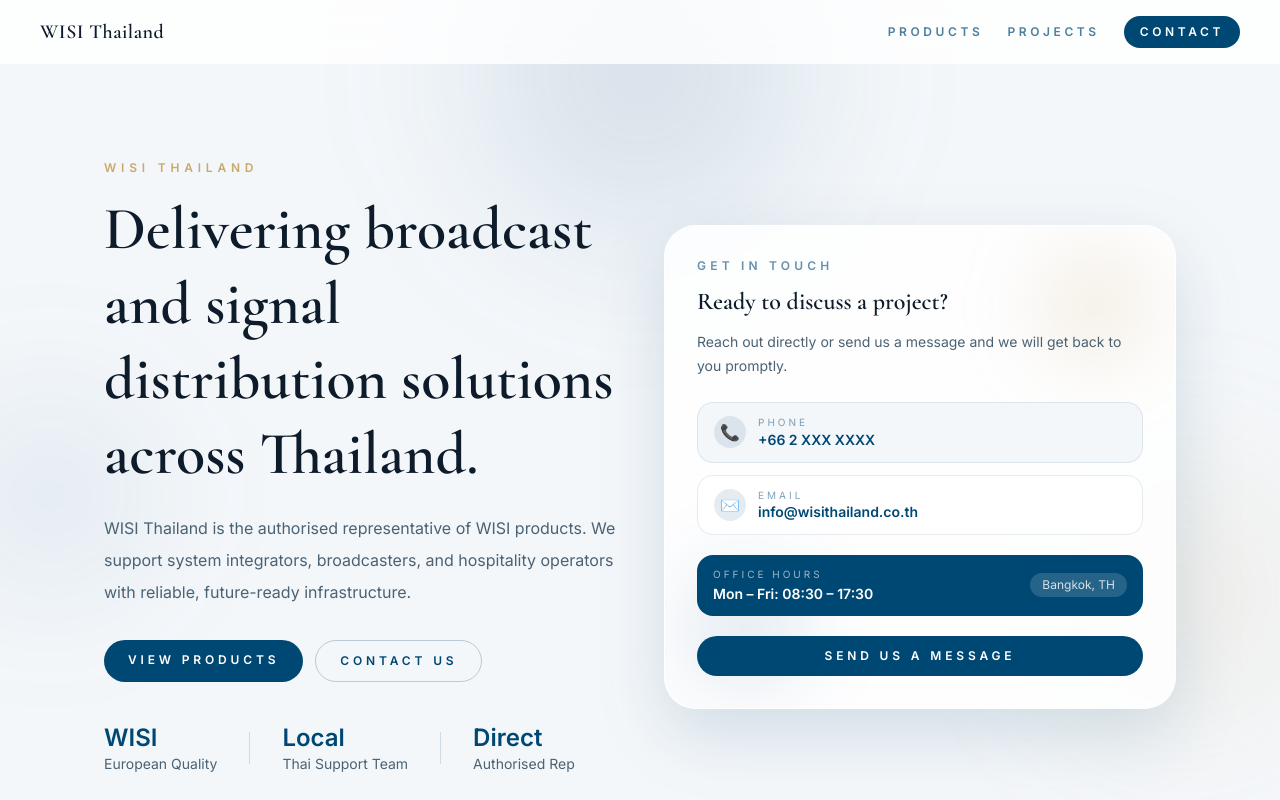
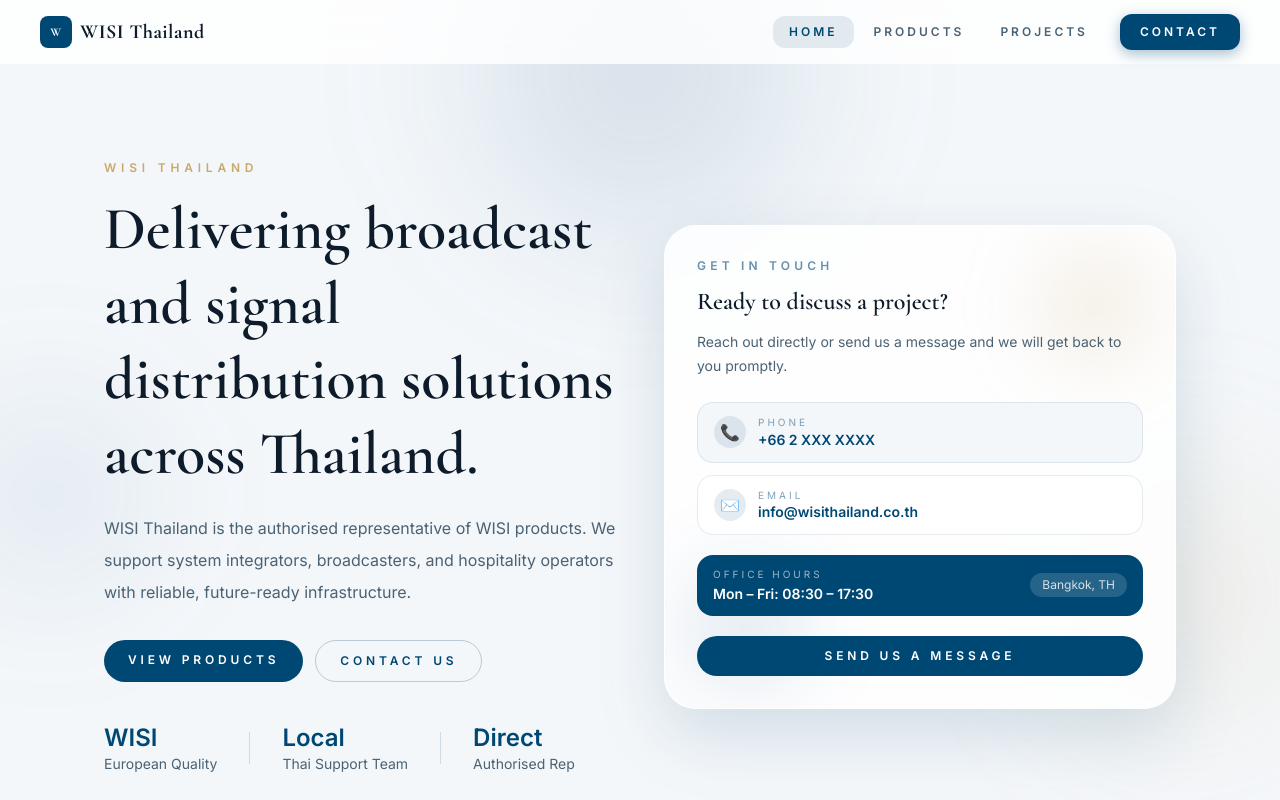
Before and after one commit to IthChanakijkamjorn/WISI-THAILAND, a Next.js app: page / in a window 1280 px wide. Shown: the top 800 px of the page. Built offline with nearby package versions, Linux system fonts and the light colour scheme.

Commit message:
Restyle header with mobile hamburger menu and Home link

```diff
--- a/src/app/_components/site-header.js
+++ b/src/app/_components/site-header.js
@@ -1,17 +1,128 @@
+"use client";
+
+import { useState, useEffect } from "react";
 import Link from "next/link";
+import { usePathname } from "next/navigation";
 import { cormorant } from "./brand-fonts";
 
+const navLinks = [
+  { href: "/", label: "Home" },
+  { href: "/products", label: "Products" },
+  { href: "/projects", label: "Projects" },
+  { href: "/contact", label: "Contact" },
+];
+
 export default function SiteHeader() {
+  const [open, setOpen] = useState(false);
+  const [scrolled, setScrolled] = useState(false);
+  const pathname = usePathname();
+
+  useEffect(() => {
+    const onScroll = () => setScrolled(window.scrollY > 10);
+    window.addEventListener("scroll", onScroll);
+    return () => window.removeEventListener("scroll", onScroll);
+  }, []);
+
+  // Close menu on route change
+  useEffect(() => { setOpen(false); }, [pathname]);
+
+  // Lock body scroll when menu is open
+  useEffect(() => {
+    document.body.style.overflow = open ? "hidden" : "";
+    return () => { document.body.style.overflow = ""; };
+  }, [open]);
+
   return (
-    <header className="fixed inset-x-0 top-0 z-50 flex h-16 items-center justify-between border-b border-white/40 bg-white/80 px-6 backdrop-blur-md sm:px-10">
-      <Link href="/" className={`${cormorant.className} text-xl font-semibold text-[#0D1B2A] tracking-wide`}>
-        WISI Thailand
-      </Link>
-      <nav className="flex items-center gap-6 text-xs font-semibold uppercase tracking-[0.3em] text-[#004874]/70">
-        <Link href="/products" className="transition hover:text-[#004874]">Products</Link>
-        <Link href="/projects" className="transition hover:text-[#004874]">Projects</Link>
-        <Link href="/contact" className="rounded-full bg-[#004874] px-4 py-2 text-white transition hover:bg-[#003558]">Contact</Link>
-      </nav>
-    </header>
+    <>
+      <header
+        className={`fixed inset-x-0 top-0 z-50 transition-all duration-300 ${
+          scrolled
+            ? "bg-white/95 shadow-[0_2px_24px_rgba(0,72,116,0.10)] backdrop-blur-md"
+            : "bg-white/80 backdrop-blur-md"
+        }`}
+      >
+        <div className="mx-auto flex h-16 max-w-7xl items-center justify-between px-6 sm:px-10">
+          {/* Logo */}
+          <Link
+            href="/"
+            className={`${cormorant.className} flex items-center gap-2 text-xl font-bold tracking-wide text-[#0D1B2A]`}
+          >
+            <span className="flex h-8 w-8 items-center justify-center rounded-lg bg-[#004874] text-xs font-black text-white">W</span>
+            WISI Thailand
+          </Link>
+
+          {/* Desktop nav */}
+          <nav className="hidden items-center gap-1 md:flex">
+            {navLinks.slice(0, 3).map((link) => (
+              <Link
+                key={link.href}
+                href={link.href}
+                className={`rounded-xl px-4 py-2 text-xs font-semibold uppercase tracking-[0.25em] transition ${
+                  pathname === link.href
+                    ? "bg-[#004874]/10 text-[#004874]"
+                    : "text-[#4A6274] hover:bg-[#004874]/5 hover:text-[#004874]"
+                }`}
+              >
+                {link.label}
+              </Link>
+            ))}
+            <Link
+              href="/contact"
+              className="ml-3 rounded-xl bg-[#004874] px-5 py-2.5 text-xs font-semibold uppercase tracking-[0.25em] text-white shadow-[0_4px_14px_rgba(0,72,116,0.35)] transition hover:bg-[#003558] hover:shadow-[0_6px_18px_rgba(0,72,116,0.45)]"
+            >
+              Contact
+            </Link>
+          </nav>
+
+          {/* Mobile hamburger */}
+          <button
+            onClick={() => setOpen((v) => !v)}
+            className="flex h-10 w-10 flex-col items-center justify-center gap-1.5 rounded-xl transition hover:bg-[#004874]/5 md:hidden"
+            aria-label="Toggle menu"
+          >
+            <span className={`block h-0.5 w-5 rounded-full bg-[#0D1B2A] transition-all duration-300 ${open ? "translate-y-2 rotate-45" : ""}`} />
+            <span className={`block h-0.5 w-5 rounded-full bg-[#0D1B2A] transition-all duration-300 ${open ? "opacity-0" : ""}`} />
+            <span className={`block h-0.5 w-5 rounded-full bg-[#0D1B2A] transition-all duration-300 ${open ? "-translate-y-2 -rotate-45" : ""}`} />
+          </button>
+        </div>
+      </header>
+
+      {/* Mobile menu overlay */}
+      <div
+        className={`fixed inset-0 z-40 transition-all duration-300 md:hidden ${
+          open ? "pointer-events-auto opacity-100" : "pointer-events-none opacity-0"
+        }`}
+        onClick={() => setOpen(false)}
+        style={{ background: "rgba(13,27,42,0.45)", backdropFilter: "blur(4px)" }}
+      />
+
+      {/* Mobile menu panel */}
+      <div
+        className={`fixed inset-x-0 top-16 z-40 transition-all duration-300 md:hidden ${
+          open ? "translate-y-0 opacity-100" : "-translate-y-4 opacity-0 pointer-events-none"
+        }`}
+      >
+        <nav className="mx-4 mt-2 overflow-hidden rounded-2xl border border-white/60 bg-white shadow-[0_20px_60px_rgba(0,72,116,0.18)]">
+          {navLinks.map((link, i) => (
+            <Link
+              key={link.href}
+              href={link.href}
+              className={`flex items-center justify-between px-6 py-4 text-sm font-semibold uppercase tracking-[0.25em] transition ${
+                i !== navLinks.length - 1 ? "border-b border-[#004874]/8" : ""
+              } ${
+                pathname === link.href
+                  ? "bg-[#004874]/5 text-[#004874]"
+                  : "text-[#4A6274] hover:bg-[#004874]/5 hover:text-[#004874]"
+              } ${link.href === "/contact" ? "!text-[#004874] font-bold" : ""}`}
+            >
+              {link.label}
+              <svg className="h-4 w-4 opacity-30" fill="none" stroke="currentColor" strokeWidth={2} viewBox="0 0 24 24">
+                <path strokeLinecap="round" strokeLinejoin="round" d="M9 5l7 7-7 7" />
+              </svg>
+            </Link>
+          ))}
+        </nav>
+      </div>
+    </>
   );
 }
```
